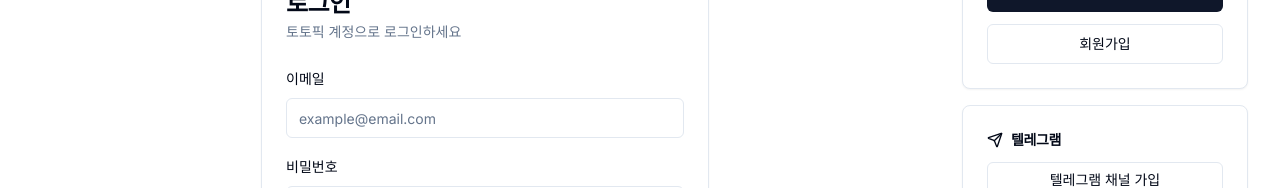
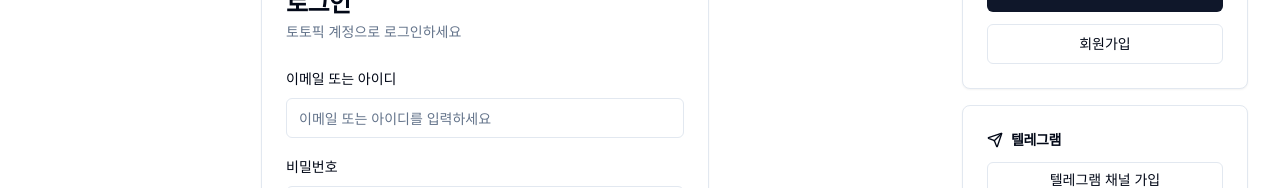
Before and after one commit to ariasjj/re-totopick, a Next.js app: page /auth/signin in a window 1280 px wide. Shown: the part 227-415 px from the top of the page. Built offline with nearby package versions, Linux system fonts and the light colour scheme; no server answers.

Commit message:
Update signin form to accept both email and username

```diff
--- a/components/auth/signin-form.tsx
+++ b/components/auth/signin-form.tsx
@@ -23,7 +23,7 @@ import Link from "next/link"
 import { Loader2 } from "lucide-react"
 
 const formSchema = z.object({
-  email: z.string().email("올바른 이메일 형식이 아닙니다."),
+  email: z.string().min(1, "이메일 또는 아이디를 입력하세요."),
   password: z.string().min(6, "비밀번호는 최소 6자 이상이어야 합니다."),
 })
 
@@ -57,7 +57,7 @@ export function SignInForm() {
 
       // 에러 처리
       if (result?.error) {
-        setError("이메일 또는 비밀번호가 올바르지 않습니다.")
+        setError("이메일/아이디 또는 비밀번호가 올바르지 않습니다.")
         return
       }
 
@@ -96,11 +96,11 @@ export function SignInForm() {
               name="email"
               render={({ field }) => (
                 <FormItem>
-                  <FormLabel>이메일</FormLabel>
+                  <FormLabel>이메일 또는 아이디</FormLabel>
                   <FormControl>
                     <Input
-                      placeholder="example@email.com"
-                      type="email"
+                      placeholder="이메일 또는 아이디를 입력하세요"
+                      type="text"
                       disabled={isLoading}
                       {...field}
                     />
```
